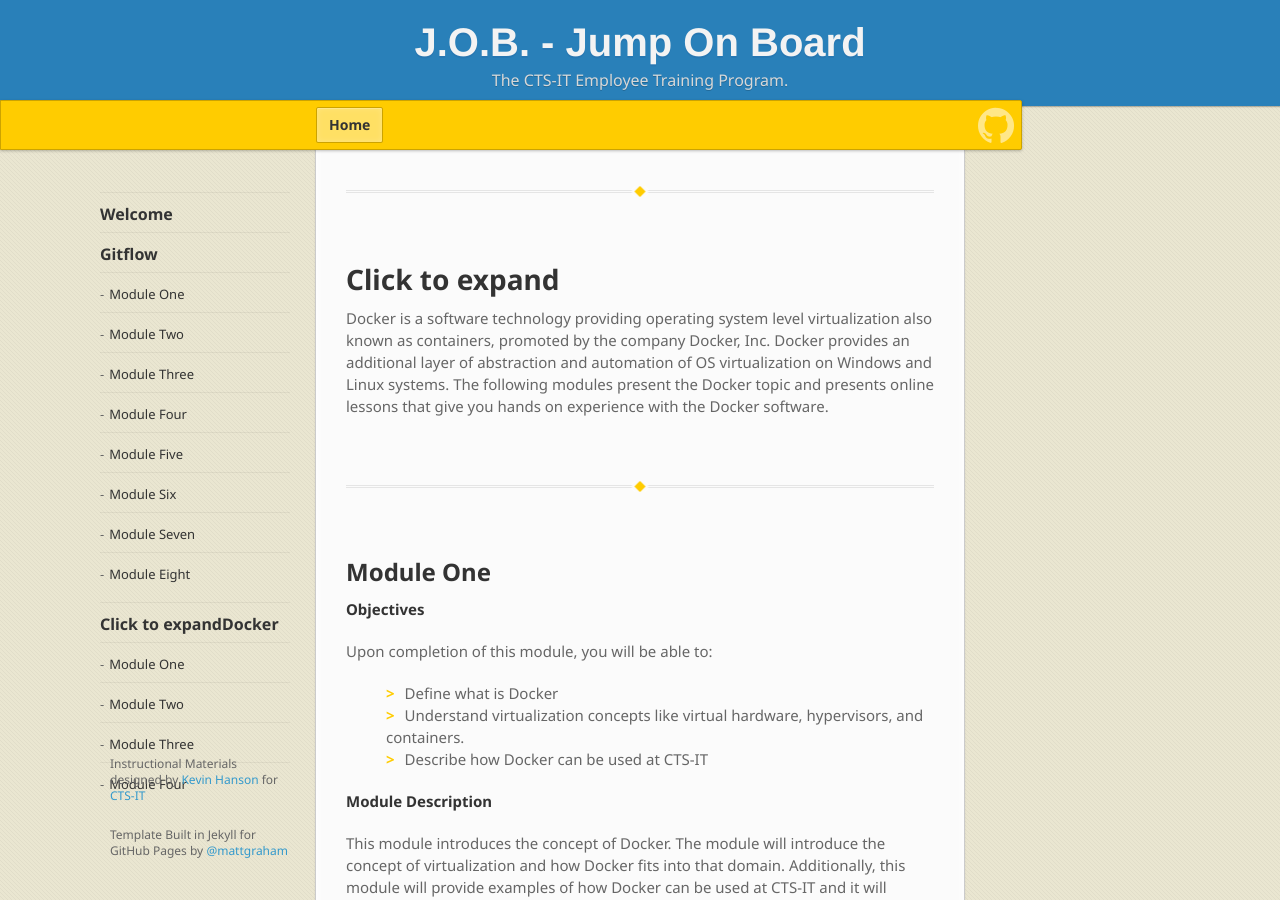
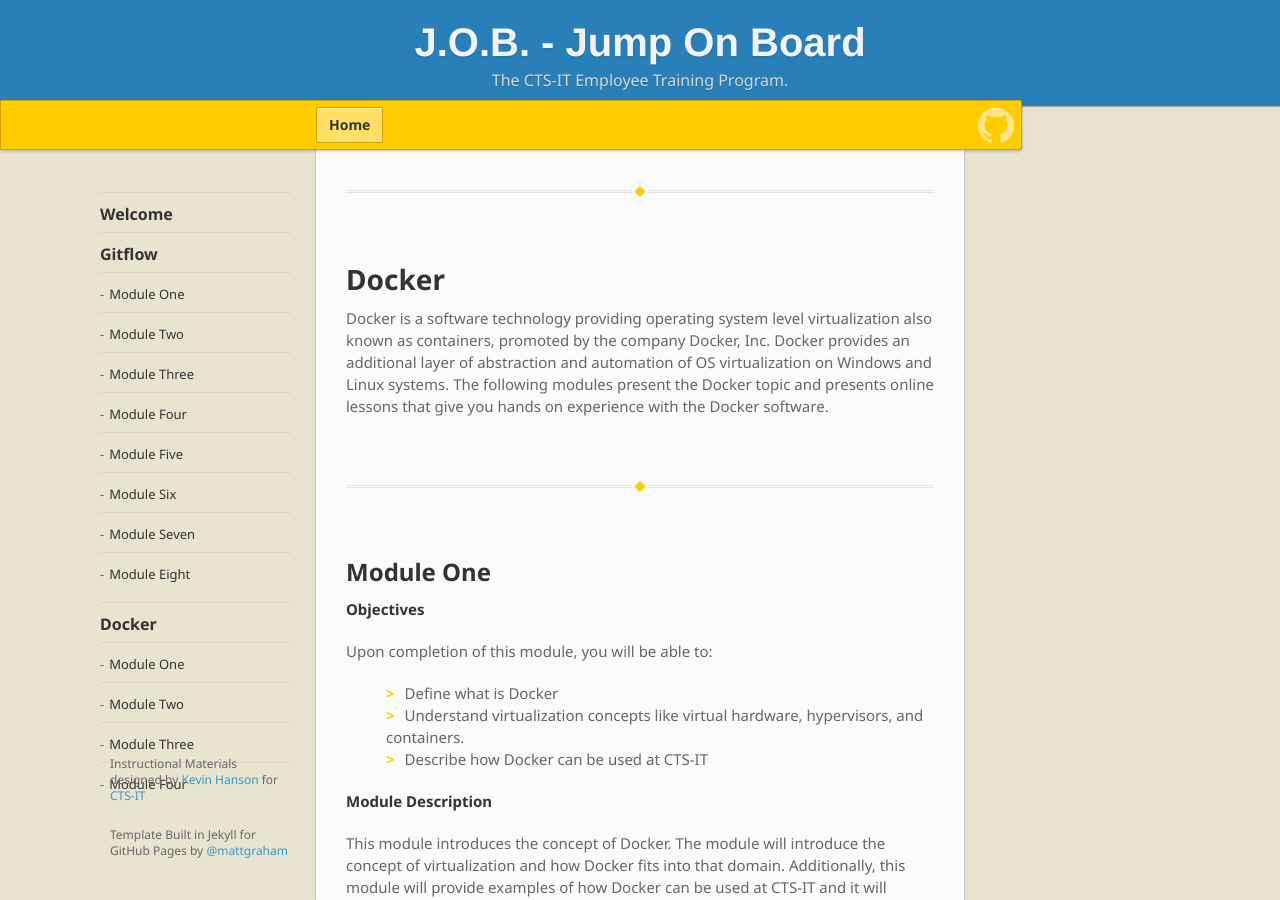
Before and after one commit to stokes-uf/J.O.B.-Jump-On-Board, a Jekyll site: the page built from index.md, in a window 1280 px wide and 900 px high, scrolled down 5646 px. Built offline with Jekyll 4.4.1, drawn with Linux system fonts in a browser that asks for light colours; nearby versions of some CDN libraries; some web fonts are replaced.

Commit message:
remove details work because it is not going to work

```diff
--- a/_layouts/home.html
+++ b/_layouts/home.html
@@ -204,7 +204,7 @@
     <hr>
     <br>
     <br>
-    <h1><details><summary>Click to expand</summary>Docker</h1>
+    <h1>Docker</h1>
     <p>Docker is a software technology providing operating system level virtualization also known as containers, promoted by the company Docker, Inc. Docker provides an additional layer of abstraction and automation of OS virtualization on Windows and Linux systems. The following modules present the Docker topic and presents online lessons that give you hands on experience with the Docker software.</p>
     <br>
     <br>
@@ -221,7 +221,6 @@
       <li>Understand virtualization concepts like virtual hardware, hypervisors, and containers. </li>
       <li>Describe how Docker can be used at CTS-IT</li>
     </ul>
-</details>
     <p><strong>Module Description</strong></p>
     <p>This module introduces the concept of Docker. The module will introduce the concept of virtualization and how Docker fits into that domain. Additionally, this module will provide examples of how Docker can be used at CTS-IT and it will answer when it is used in our software development lifecycle. </p>
 
```
